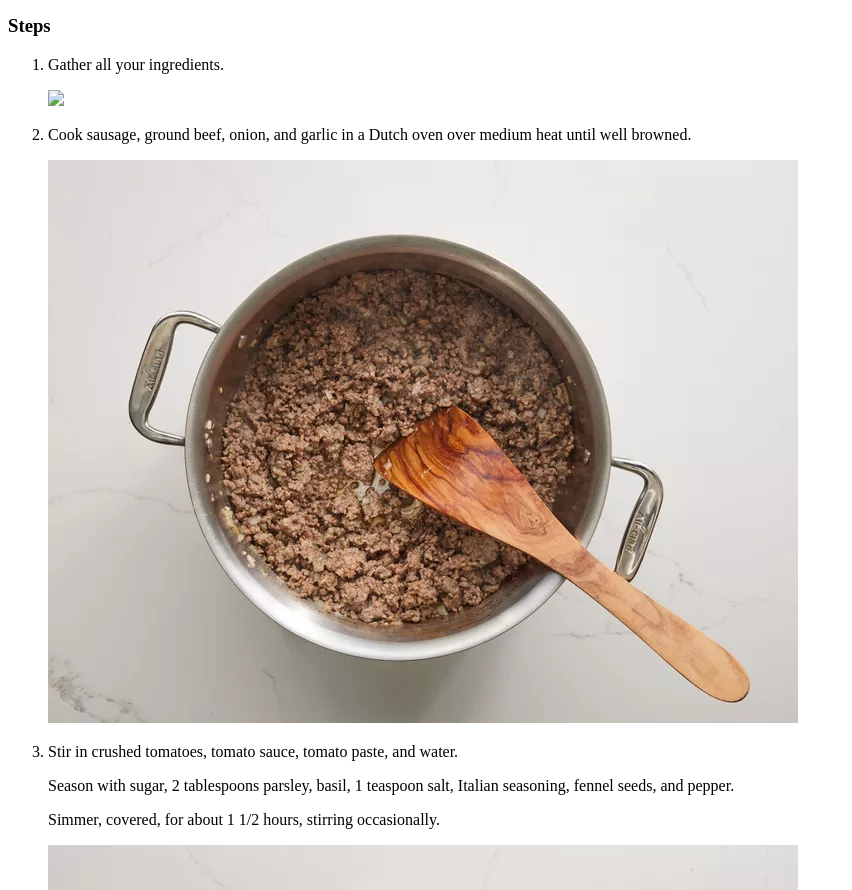
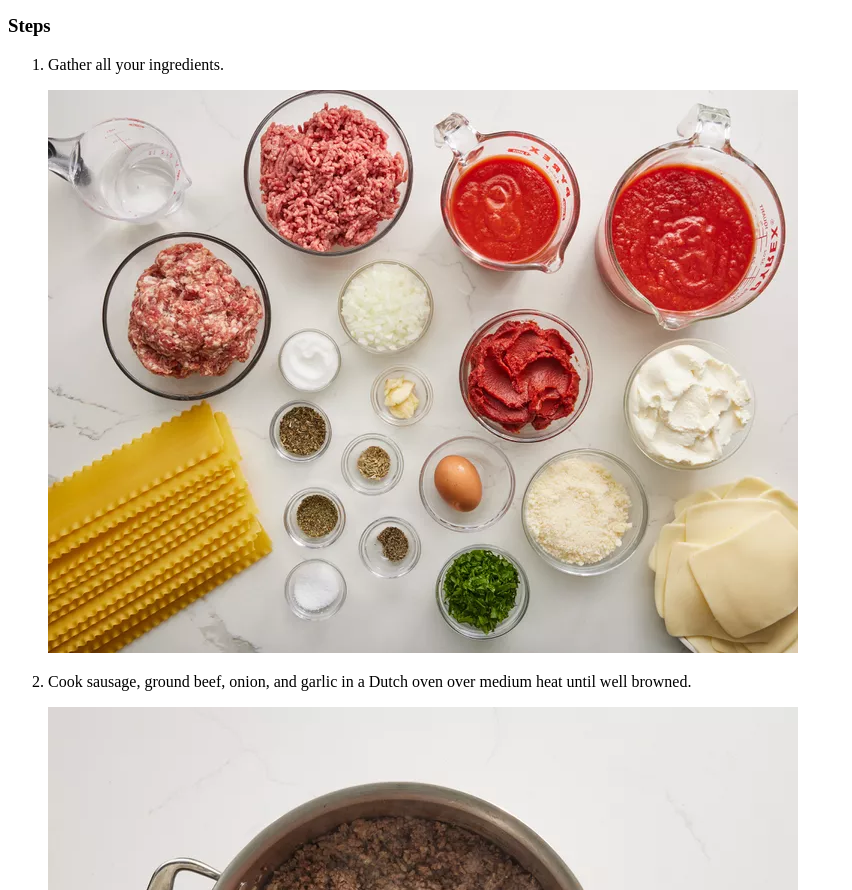
Before and after one commit to burak-kilic/odin-recipes, a plain HTML site: page recipes/lasagna.html in a window 1280 px wide. Shown: the part 1120-2010 px from the top of the page, without its empty margins (0-852 px from the left). Drawn offline with Linux system fonts and the light colour scheme.

Commit message:
Edit lasagna.html

```diff
--- a/recipes/lasagna.html
+++ b/recipes/lasagna.html
@@ -40,7 +40,7 @@
         <ol>
             <li>
                 <p>Gather all your ingredients.</p>
-                <img src="./images/lasagna-steps/1.jpg alt="step-1">
+                <img src="./images/lasagna-steps/1.jpg" alt="step-1">
             </li>
             <li>
                 <p>Cook sausage, ground beef, onion, and garlic in a Dutch oven over medium heat until well browned. </p>
```
